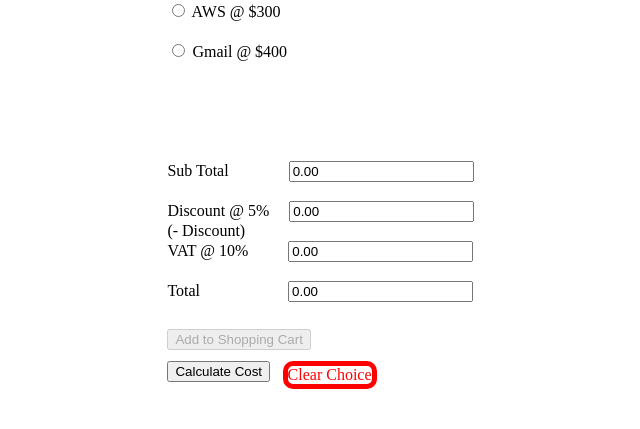
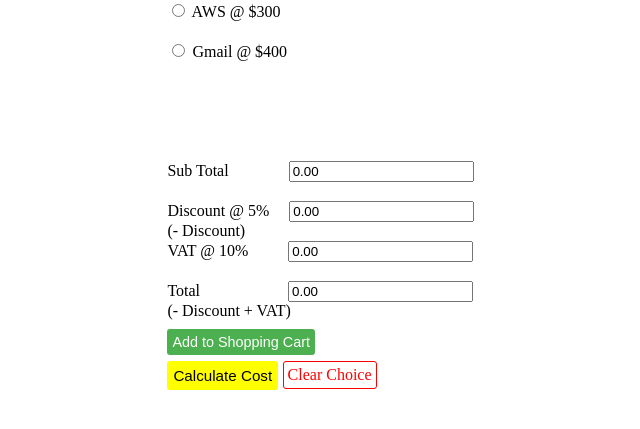
Before and after one commit to KevinHanley/IS1113117388451, a PHP site: page /Shop/Ebus1.php in a window 1280 px wide. Shown: the part 239-668 px from the top of the page, without its empty margins (383-1023 px from the left). Run offline with PHP 8.4, Linux system fonts and the light colour scheme; some libraries are stand-ins or nearby versions.

Commit message:
refixed session vars and styled buttons

```diff
--- a/Shop/Ebus.css
+++ b/Shop/Ebus.css
@@ -214,6 +214,10 @@ iframe{
 
 
 
+
+
+
+
 /* Ebusiness code page 1 */
 .ebus_content{
     position: absolute;
@@ -281,10 +285,38 @@ iframe{
     left: 43%;
 }
 
+.add_btn_style{
+    background-color: #4CAF50;
+    border: none;
+    color: white;
+    text-align: center;
+    text-decoration: none;
+    padding: 5px 5px;
+    border-radius: 3px;
+    font-size: 90%;
+}
+
+.add_btn_style:hover{
+    cursor: pointer;
+}
+
 .cal_btn{
     position: absolute;
     top: 75%;
     left: 43%;
+
+    background-color: #ffff00;
+    border: none;
+    color: #000;
+    text-align: center;
+    text-decoration: none;
+    padding: 6px 6px;
+    border-radius: 3px;
+    font-size: 95%;
+}
+
+.cal_btn:hover{
+    cursor: pointer;
 }
 
 .clear_btn{
@@ -294,8 +326,9 @@ iframe{
 
     text-decoration: none;
     color: red;
-    border: solid 5px red;
-    border-radius: 10px;
+    padding: 4px 4px;
+    border: solid 1px red;
+    border-radius: 3px;
 }
 
 
@@ -328,10 +361,36 @@ iframe{
     position: absolute;
     top: 35%;
     left: 43%;
+
+    background-color: #4CAF50;
+    border: none;
+    color: white;
+    text-align: center;
+    text-decoration: none;
+    padding: 5px 5px;
+    border-radius: 3px;
+    font-size: 90%;
+}
+
+.btn_proceed:hover{
+    cursor: pointer;
 }
 
 .btn_validate{
     position: absolute;
     top: 40%;
     left: 43%;
+
+    background-color: #008CBA;
+    border: none;
+    color: white;
+    text-align: center;
+    text-decoration: none;
+    padding: 5px 5px;
+    border-radius: 3px;
+    font-size: 90%;
 }
+
+.btn_validate{
+    cursor: pointer;
+}
--- a/Shop/Ebus1.php
+++ b/Shop/Ebus1.php
@@ -93,12 +93,14 @@
             <label for="total" class="label8">
               Total &nbsp;&nbsp;&nbsp;&nbsp;&nbsp;&nbsp;&nbsp;&nbsp;&nbsp;&nbsp;&nbsp;&nbsp;&nbsp;&nbsp;&nbsp;&nbsp;&nbsp;&nbsp;&nbsp;&nbsp;
               <input type="text" id="total" name="total" value="0.00" readonly/>
+              <br>
+              (- Discount + VAT)
             </label>
 
             <br>
 
             <div class="add_btn">
-              <button type="submit" id="btnProceed" disabled>Add to Shopping Cart</button>
+              <button class="add_btn_style" type="submit" id="btnProceed" disabled>Add to Shopping Cart</button>
             </div>
 
           </form>
--- a/Shop/Ebus3.php
+++ b/Shop/Ebus3.php
@@ -9,6 +9,12 @@ session_start()
     </head>
     <body>
         <h4>Purchase Receipt</h4>
+
+        <?php
+        // Set session variables
+          $_SESSION["user_name"] = $_POST["user_name"];
+          $_SESSION["user_email"] = $_POST["user_email"];
+        ?>
 
         <p>
             <?php
```
Also changed, not shown: Shop/Ebus2.php (+7 -6 lines), Shop/ebus2_validator.js (+19 -19 lines), Shop/cost_calc.js (line endings or trailing spaces).
